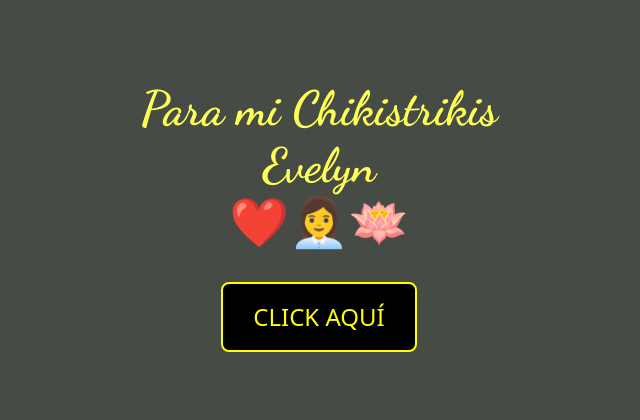
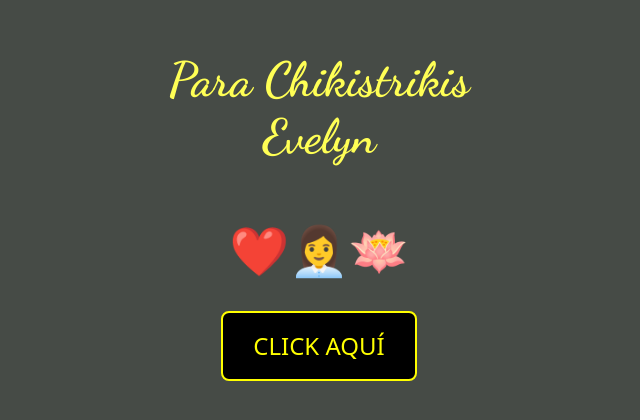
Before and after one commit to Di-Renji/Flower, a plain HTML site: page FloresAmarillas_Tulipanes/index.html in a window 1280 px wide. Shown: the part 184-604 px from the top of the page, without its empty margins (321-961 px from the left). Drawn offline with nearby package versions, Linux system fonts and the light colour scheme.

Commit message:
Update index.html

```diff
--- a/FloresAmarillas_Tulipanes/index.html
+++ b/FloresAmarillas_Tulipanes/index.html
@@ -62,8 +62,8 @@
 </head>
 <body>
     <div class="glowing-text">
-        Para mi Chikistrikis<br>
-        Evelyn<br>
+        Para Chikistrikis<br>
+        Evelyn<br> <br>
 
         ❤️👩‍💼🪷
     </div>
```
